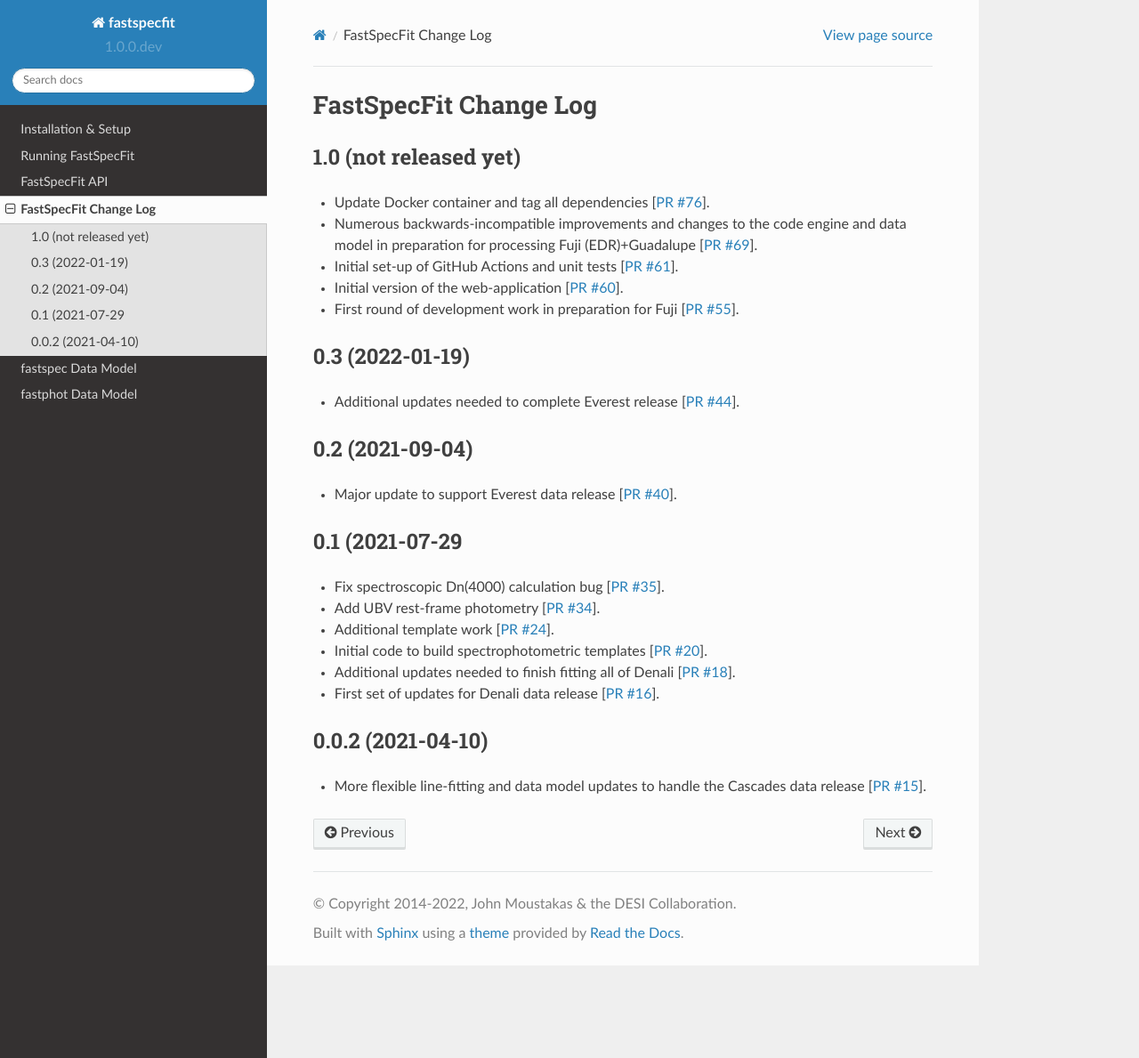
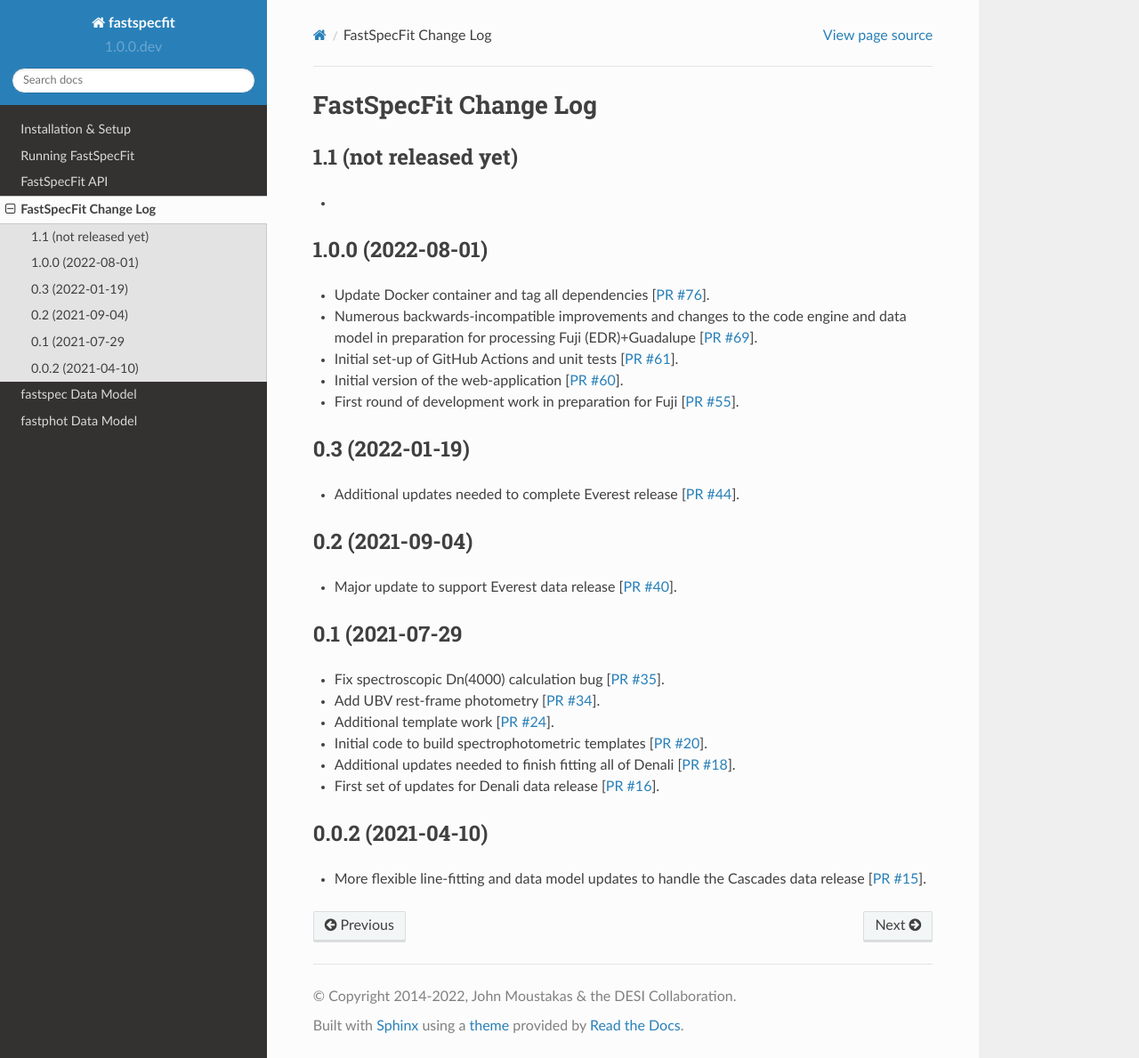
Before and after one commit to desihub/fastspecfit, a Sphinx documentation site: the page built from doc/changes.rst, in a window 1280 px wide and 1189 px high. Shown: the whole window at 89% size. Built offline with Sphinx 7.4.7 and the Read the Docs theme 2.0.0, drawn with Linux system fonts in a browser that asks for light colours.

Commit message:
update change log

```diff
--- a/doc/changes.rst
+++ b/doc/changes.rst
@@ -2,8 +2,14 @@
 FastSpecFit Change Log
 ======================
 
-1.0 (not released yet)
+1.1 (not released yet)
 ----------------------
+
+*
+
+
+1.0.0 (2022-08-01)
+------------------
 
 * Update Docker container and tag all dependencies [`PR #76`_].
 * Numerous backwards-incompatible improvements and changes to the code engine
```
